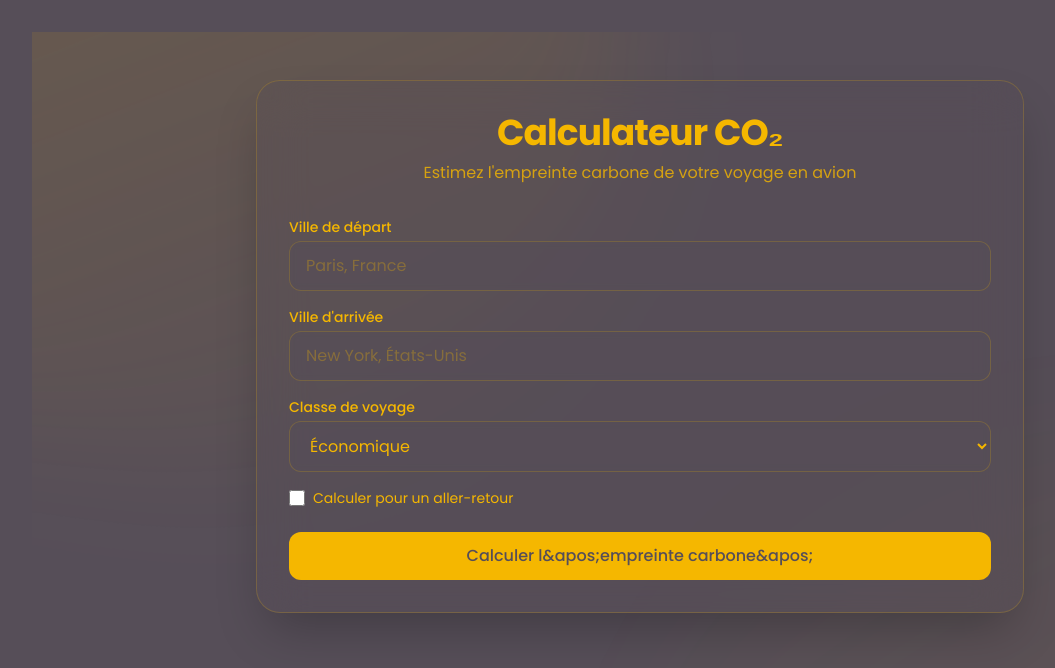
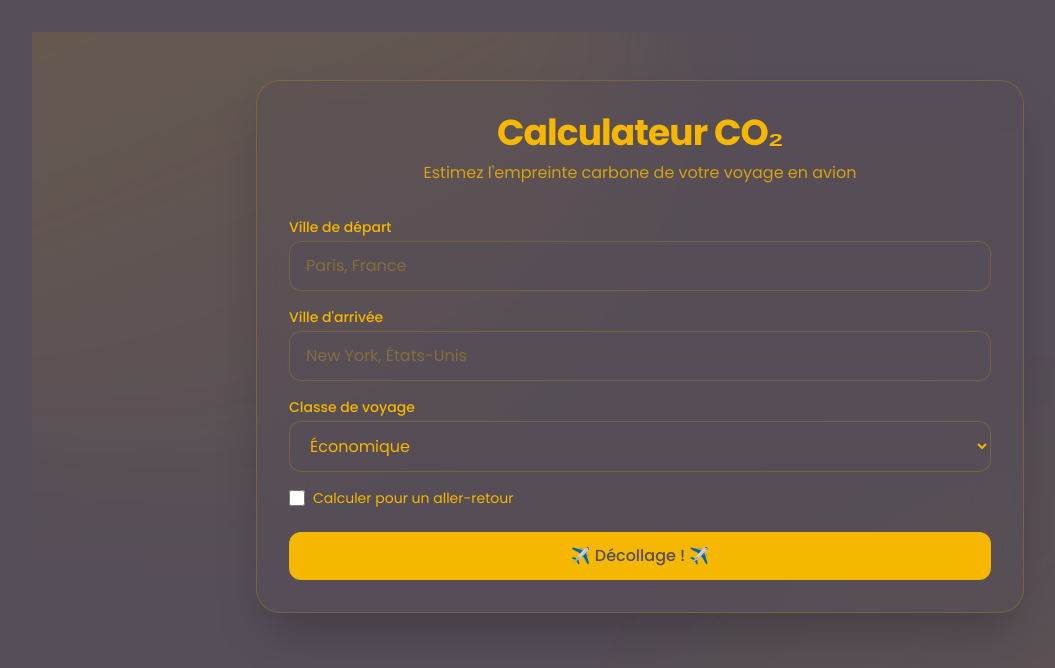
Before and after one commit to FCHDev/co2tripcalculator, a Next.js app: page / in a window 1280 px wide. Shown: the top 668 px of the page, without its empty margins (0-1055 px from the left). Built offline with nearby package versions, Linux system fonts and the light colour scheme.

Commit message:
patch 1.7 - Correction titre bouton

```diff
--- a/app/components/CarbonCalculator.tsx
+++ b/app/components/CarbonCalculator.tsx
@@ -257,7 +257,7 @@ export default function CarbonCalculator() {
                   </svg>
                   Calcul en cours...
                 </span>
-              ) : 'Calculer l&apos;empreinte carbone&apos;'}
+              ) : '✈️ Décollage ! ✈️'}
             </button>
           </form>
 
```
